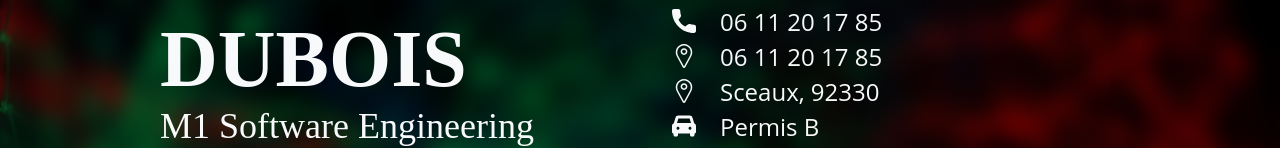
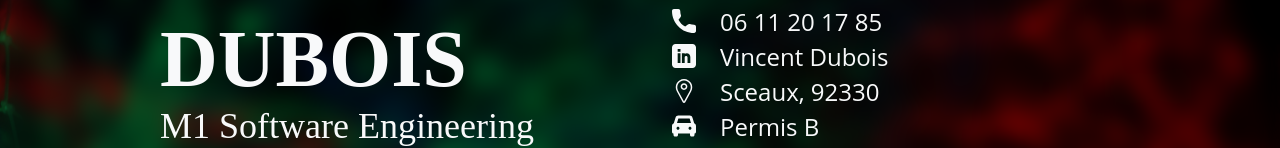
Before and after one commit to vincentdbs/MyCVReact, a React (Create React App) app: page / in a window 1280 px wide. Shown: the part 344-492 px from the top of the page. Built offline with nearby package versions, Linux system fonts and the light colour scheme.

Commit message:
patch logo linkedin

```diff
--- a/src/Ressources/Component/ContactMe.js
+++ b/src/Ressources/Component/ContactMe.js
@@ -20,11 +20,10 @@ const ContactMe = () => {
                 <p>{language.info.contact.phone}</p>
             </div>
             <div className="contact-line">
-                <svg className="contact--icon" xmlns="http://www.w3.org/2000/svg" viewBox="0 0 512 512">
-                    <path d="M256.001 512c-11.176 0-21.184-5.796-26.77-15.505-.059-.102-.116-.205-.173-.308L102.096 263.801C71.79 208.33 72.659 142.489 104.421 87.677 135.494 34.053 190.686 1.292 252.06.04c2.622-.054 5.258-.054 7.878 0 61.375 1.252 116.567 34.013 147.641 87.637 31.762 54.812 32.631 120.652 2.325 176.124L282.942 496.187c-.057.103-.114.206-.173.308-5.585 9.708-15.592 15.505-26.768 15.505zM256 32c-1.099 0-2.195.011-3.289.033-50.099 1.022-95.185 27.821-120.604 71.688-26.107 45.055-26.829 99.162-1.93 144.736L256 478.757l125.822-230.299c24.899-45.575 24.178-99.682-1.931-144.737-25.419-43.866-70.505-70.666-120.604-71.688-1.091-.022-2.188-.033-3.287-.033z"/>
-                    <path d="M256 232c-39.701 0-72-32.299-72-72s32.299-72 72-72 72 32.299 72 72-32.298 72-72 72zm0-112c-22.056 0-40 17.944-40 40s17.944 40 40 40 40-17.944 40-40-17.944-40-40-40z"/>
+                <svg className="contact--icon" viewBox="0 0 512 512" xmlns="http://www.w3.org/2000/svg">
+                    <path d="M437 0H75C33.648438 0 0 33.648438 0 75v362c0 41.351562 33.648438 75 75 75h362c41.351562 0 75-33.648438 75-75V75c0-41.351562-33.648438-75-75-75zM181 406h-60V196h60zm0-240h-60v-60h60zm210 240h-60V286c0-16.539062-13.460938-30-30-30s-30 13.460938-30 30v120h-60V196h60v11.308594C286.71875 202.421875 296.929688 196 316 196c40.691406.042969 75 36.546875 75 79.6875zm0 0"/>
                 </svg>
-                <a href="https://www.linkedin.com/in/vincent-dbs/" rel="noopener noreferrer" target="_blank">{language.info.contact.phone}</a>
+                <a href="https://www.linkedin.com/in/vincent-dbs/" rel="noopener noreferrer" target="_blank">{language.info.contact.linkedin}</a>
             </div>
             <div className="contact-line">
                 <svg className="contact--icon" xmlns="http://www.w3.org/2000/svg" viewBox="0 0 512 512">
```
Also changed, not shown: src/Ressources/Logo/linkedin.svg.
